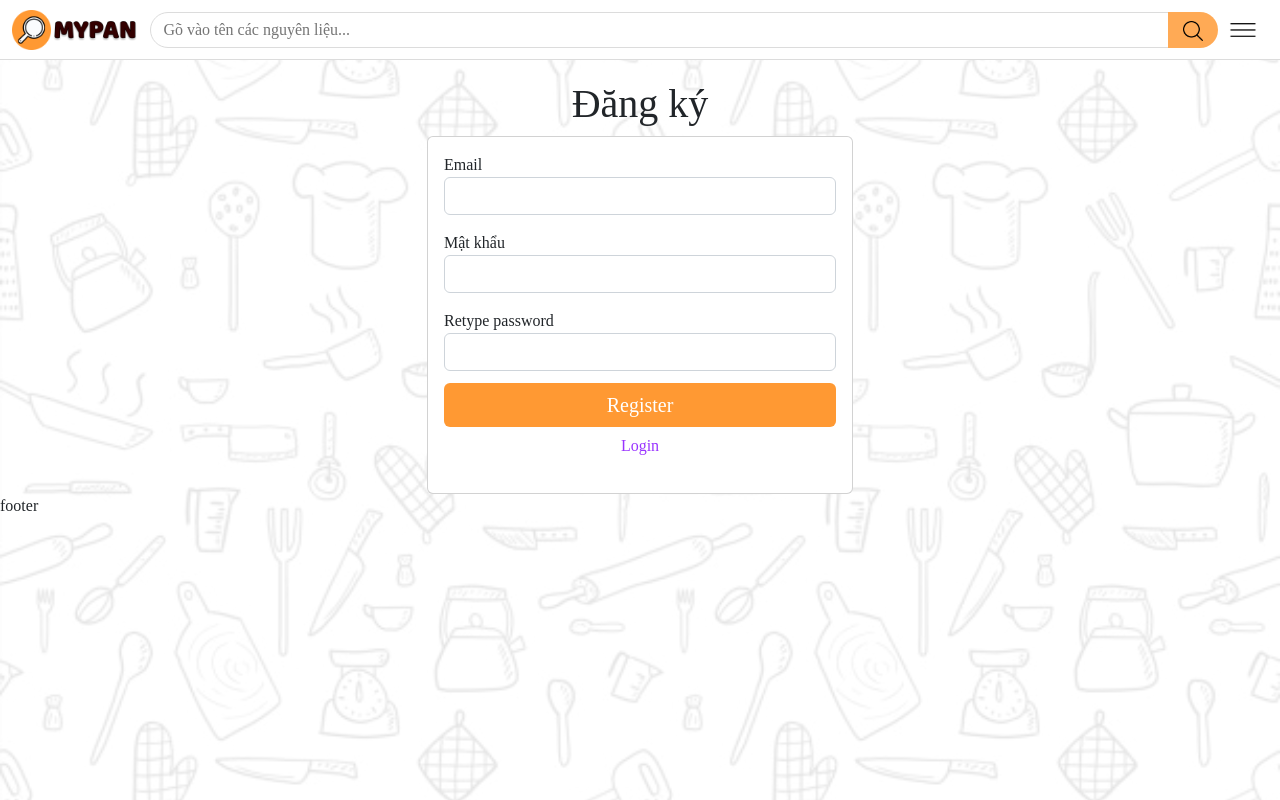
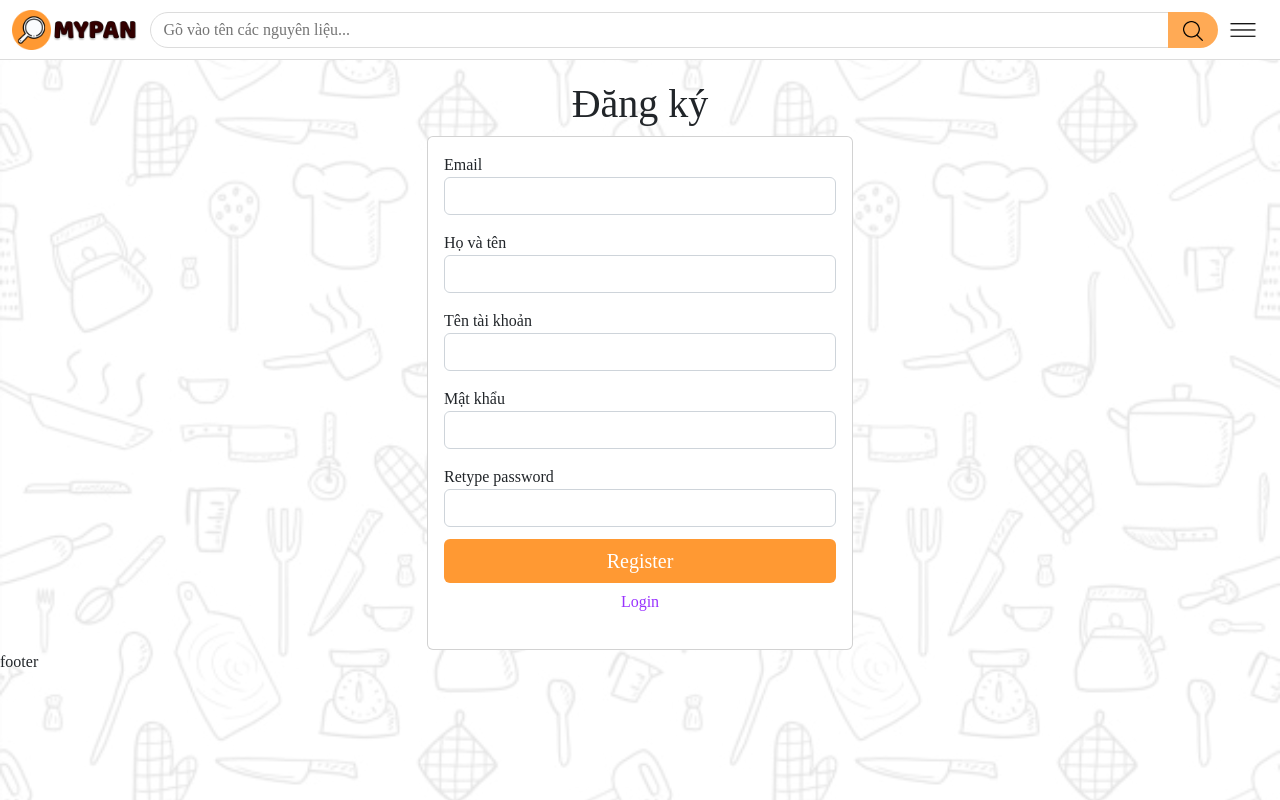
Before and after one commit to PhungNhuY/MYPAN_FE, a Vue app: page /auth/register in a window 1280 px wide. Built offline with nearby package versions, Linux system fonts and the light colour scheme; no server answers; a web font is replaced by a local one.

Commit message:
update register

```diff
--- a/src/stores/Auth.store.ts
+++ b/src/stores/Auth.store.ts
@@ -35,8 +35,8 @@ export const useAuthStore = defineStore('auth', () => {
         }
     }
 
-    async function register(email: string, password: string){
-        const response = await callApi(httpService.post('/auth/register', { email, password }));
+    async function register(email: string, fullname: string, username: string, password: string){
+        const response = await callApi(httpService.post('/auth/register', { email, fullname, username, password }));
         if (response.status == 'success') {
             router.push('/auth/login');
             showSuccessNotificationFunction('Đăng ký thành công! Hãy xác nhận email của bạn.');
--- a/src/views/pages/RegisterPage.vue
+++ b/src/views/pages/RegisterPage.vue
@@ -6,6 +6,11 @@ import { useAuthStore } from '@/stores/Auth.store.js';
 
 const schema = Yup.object().shape({
     email: Yup.string().email('Must be a valid email').max(255).required('Email is required'),
+    username: Yup.string().min(8).max(255).matches(
+        /^(?=.{8,20}$)(?![_.])(?!.*[_.]{2})[a-zA-Z0-9._]+(?<![_.])$/,
+        'username is invalid'
+    ).required('username is required'),
+    fullname: Yup.string().min(3).max(50).required('Fullname is required'),
     password: Yup.string().min(8).max(255).required('Password is required'),
     retypePassword: Yup.string().max(255)
         .required('Please retype your password.')
@@ -32,6 +37,18 @@ async function callRegister(values: any) {
                                 <Field name="email" type="text" class="form-control"
                                     :class="{ 'is-invalid': errors.email }" />
                                 <div class="invalid-feedback">{{ errors.email }}</div>
+                            </div>
+                            <div class="form-group py-4">
+                                <label>Họ và tên</label>
+                                <Field name="fullname" type="text" class="form-control"
+                                    :class="{ 'is-invalid': errors.fullname }" />
+                                <div class="invalid-feedback">{{ errors.fullname }}</div>
+                            </div>
+                            <div class="form-group">
+                                <label>Tên tài khoản</label>
+                                <Field name="username" type="text" class="form-control"
+                                    :class="{ 'is-invalid': errors.username }" />
+                                <div class="invalid-feedback">{{ errors.username }}</div>
                             </div>
                             <div class="form-group py-4">
                                 <label>Mật khẩu</label>
```
